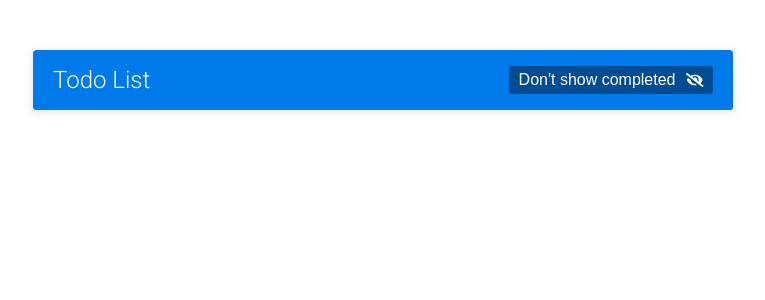
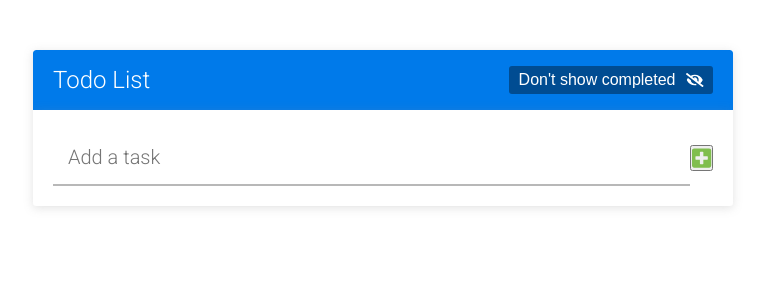
Before and after one commit to Leandro-De/TodoList-ReactJs, a React (Create React App) app: page / in a window 1280 px wide. Shown: the top 300 px of the page, without its empty margins (257-1022 px from the left). Built offline with nearby package versions, Linux system fonts and the light colour scheme.

Commit message:
Add form and styles

```diff
--- a/src/App.css
+++ b/src/App.css
@@ -1,6 +1,6 @@
 :root {
-	--verde: #80BE4E;
-	--azul: #007AEA;
+  --verde: #80be4e;
+  --azul: #007aea;
 }
 
 .contenedor {
@@ -9,7 +9,7 @@
   height: 100%;
   max-height: 90vh;
   overflow: auto;
-	box-shadow: 0 2px 10px rgba(139,139,139,.25);
+  box-shadow: 0 2px 10px rgba(139, 139, 139, 0.25);
   border-radius: 3px;
   display: grid;
   grid-template-rows: auto auto 1fr;
@@ -57,7 +57,7 @@
   align-items: center;
   position: relative;
   padding: 20px;
-	box-shadow: 0 2px 10px rgba(139,139,139,.25);
+  box-shadow: 0 2px 10px rgba(139, 139, 139, 0.25);
 }
 
 .formulario-tareas__input {
@@ -65,7 +65,7 @@
   padding: 15px;
   width: 100%;
   font-size: 20px;
-	font-family: 'Roboto', sans-serif;
+  font-family: "Roboto", sans-serif;
   border-bottom: 2px solid #b8b8b8;
 }
 
@@ -88,6 +88,10 @@
   color: var(--verde);
 }
 
+.formulario-tareas__icono-btn:hover {
+  cursor: pointer;
+}
+
 /* * --- --- ---  LISTA TAREAS --- --- --- */
 
 .lista-tareas {
@@ -100,7 +104,7 @@
   height: 60px;
   padding: 0 20px;
   align-items: center;
-	color: #4B4B4B;
+  color: #4b4b4b;
   font-size: 18px;
   display: grid;
   grid-template-columns: auto 1fr auto;
@@ -116,7 +120,7 @@
 }
 
 .lista-tareas__tarea:nth-child(even) {
-	background: #F3F3F3;
+  background: #f3f3f3;
 }
 
 .lista-tareas__contenedor-botones {
@@ -136,7 +140,7 @@
 .lista-tareas__icono-accion {
   margin-left: 20px;
   opacity: 0;
-	transition: .3s ease all;
+  transition: 0.3s ease all;
 }
 
 .lista-tareas__mensaje {
@@ -157,7 +161,7 @@
   border-bottom: 2px solid #b8b8b8;
   background: none;
   font-size: 20px;
-	font-family: 'Roboto', sans-serif;
+  font-family: "Roboto", sans-serif;
   margin-right: 20px;
 }
 
@@ -167,6 +171,6 @@
   cursor: pointer;
   color: #fff;
   padding: 0 10px;
-	font-family: 'Roboto', sans-serif;
+  font-family: "Roboto", sans-serif;
   border-radius: 3px;
 }
--- a/src/App.js
+++ b/src/App.js
@@ -1,5 +1,6 @@
 import React from "react";
 import Header from "./components/Header";
+import FormTask from "./components/FormTask";
 import "./App.css";
 
 const App = () => {
@@ -7,6 +8,7 @@ const App = () => {
     <>
       <div className="contenedor">
         <Header />
+        <FormTask />
       </div>
     </>
   );
--- /dev/null
+++ b/src/components/FormTask.js
@@ -0,0 +1,23 @@
+import React from "react";
+import { FontAwesomeIcon } from "@fortawesome/react-fontawesome";
+import { faPlusSquare } from "@fortawesome/free-solid-svg-icons";
+
+const FormTask = () => {
+  return (
+    <form action="" className="formulario-tareas">
+      <input
+        type="text"
+        className="formulario-tareas__input"
+        placeholder="Add a task"
+      />
+      <button type="submit" className="formulario-tareas__boton">
+        <FontAwesomeIcon
+          icon={faPlusSquare}
+          className="formulario-tareas__icono-btn"
+        />
+      </button>
+    </form>
+  );
+};
+
+export default FormTask;
```
Also changed, not shown: 1 other file (tests, documents, lock files or other folders). Lines whose indentation alone changed are shown as unchanged.
